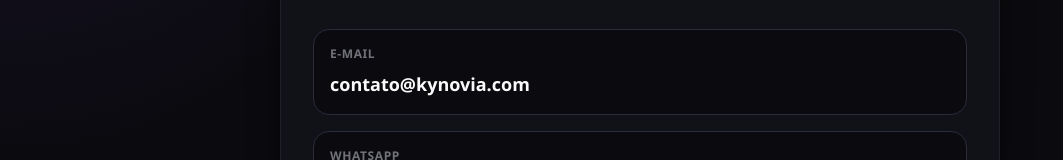
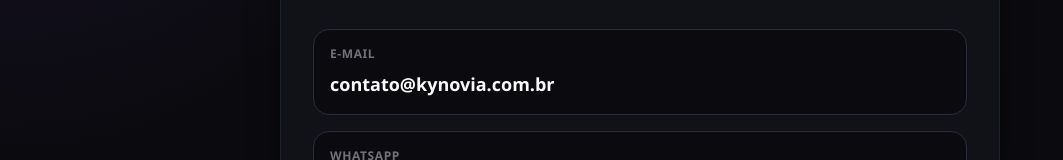
Before and after one commit to kynoviabr/LP-Kynovia-WIA, a Next.js app: page /contato in a window 1280 px wide. Shown: the part 267-427 px from the top of the page, without its empty margins (0-1063 px from the left). Built offline with nearby package versions, Linux system fonts and the light colour scheme.

Commit message:
Atualiza contatos para kynovia.com.br

```diff
--- a/app/contato/page.tsx
+++ b/app/contato/page.tsx
@@ -22,10 +22,10 @@ export default function ContatoPage() {
               E-mail
             </p>
             <a
-              href="mailto:contato@kynovia.com"
+              href="mailto:contato@kynovia.com.br"
               className="mt-2 block text-lg font-semibold text-kyn-text-primary transition hover:text-white"
             >
-              contato@kynovia.com
+              contato@kynovia.com.br
             </a>
           </div>
 
--- a/app/privacidade/page.tsx
+++ b/app/privacidade/page.tsx
@@ -199,8 +199,8 @@ export default function PrivacidadePage() {
             pessoais ou exercício de direitos de titular, entre em contato:
           </p>
           <ul className="mt-2 list-disc space-y-1 pl-5">
-            <li>E-mail: privacidade@kynovia.com</li>
-            <li>Contato geral: contato@kynovia.com</li>
+            <li>E-mail: privacidade@kynovia.com.br</li>
+            <li>Contato geral: contato@kynovia.com.br</li>
           </ul>
         </section>
       </div>
```
